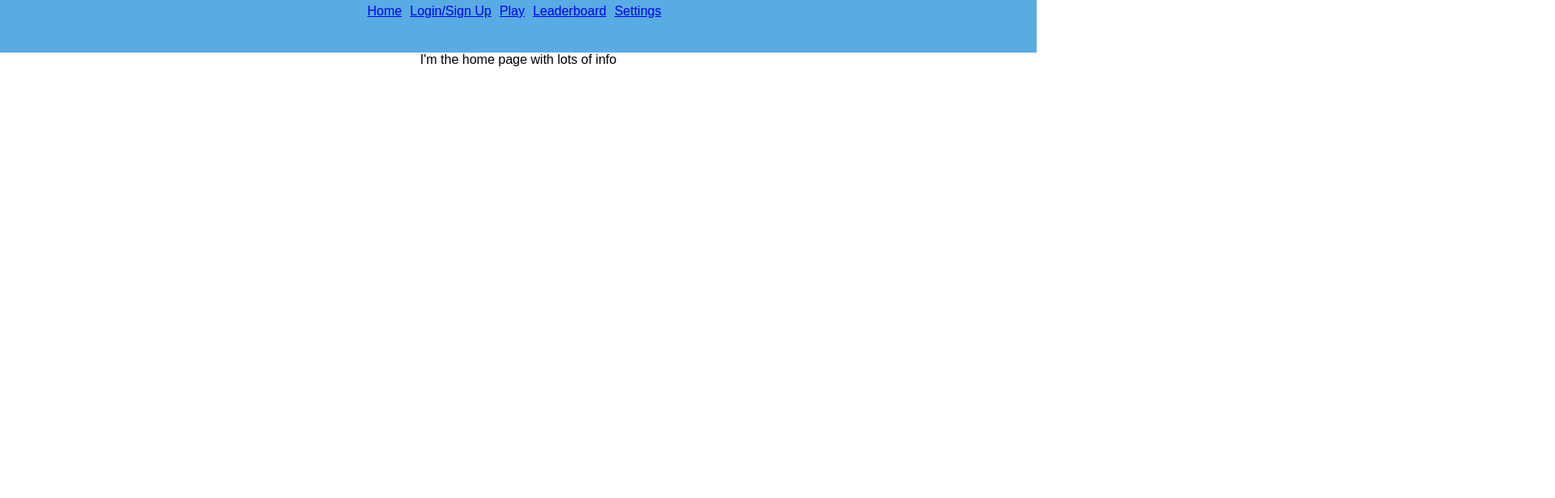
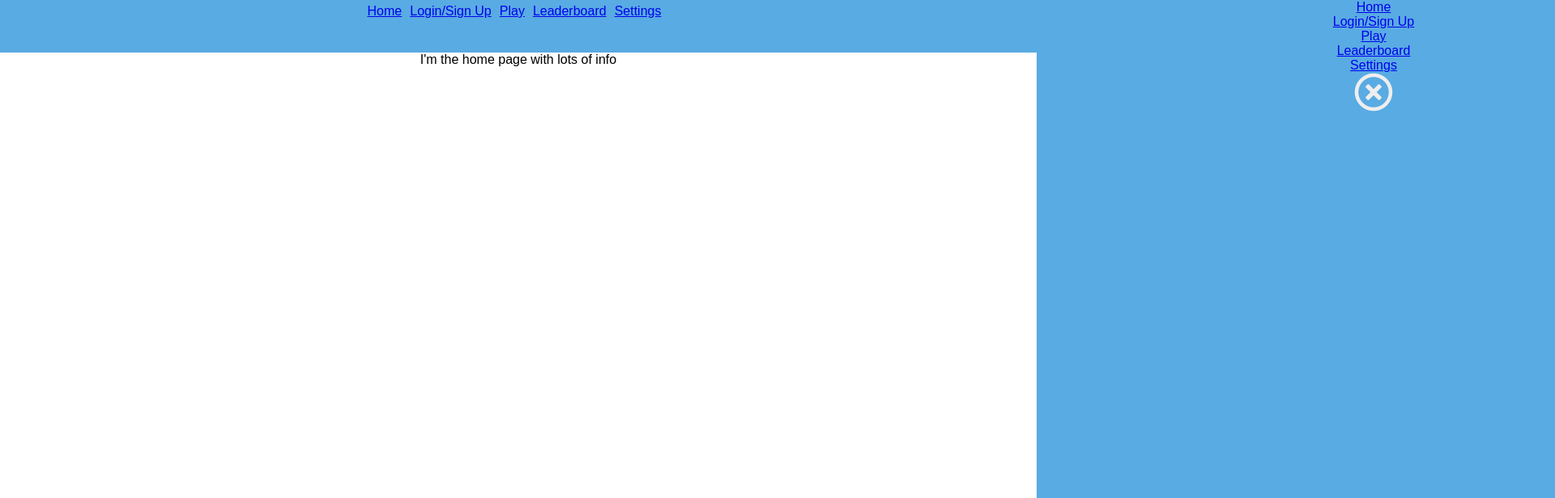
Before and after one commit to psd314/triviaddicted, a React (Create React App) app in the folder client/: page / in a window 1280 px wide. Shown: the top 616 px of the page at 81% size, 1920 px wide, since content can reach past the window. Built offline with nearby package versions, Linux system fonts and the light colour scheme.

Commit message:
fix side drawer animation

```diff
--- a/client/src/Layout/Layout.js
+++ b/client/src/Layout/Layout.js
@@ -31,7 +31,11 @@ class Layout extends Component {
             <Auxiliary>
                 <NavBar clicked={this.handleMenuClick} />
                 <Backdrop show={this.state.showSideDrawer} clicked={this.handleBackdropClick}/>
-                <SideDrawer show={this.state.showSideDrawer} clicked={this.handleMenuClick}/>
+                <SideDrawer
+                    show={this.state.showSideDrawer}
+                    clicked={this.handleMenuClick}
+                    closeDrawer={this.handleMenuClick}
+                    drawerStatus={this.state.showSideDrawer}/>
                 <Switch>
                     <Route exact path="/" component={Home} />
                     <Route exact path="/authentication" component={Authentication} />
--- a/client/src/components/SideDrawer/SideDrawer.css
+++ b/client/src/components/SideDrawer/SideDrawer.css
@@ -9,13 +9,14 @@
     height: 100vh;
     z-index: 200;
     opacity: 1;
-    transition-property: width, opacity;
+    transition-property: all;
     transition-duration: .65s;
 }
 
 .CloseSideDrawer {
-    width: 0;
-    opacity: 0;
+    /* width: 0;
+    opacity: 0; */
+    transform: translateX(100%);
 }
 
 p.exitIcon {
--- a/client/src/components/SideDrawer/SideDrawer.js
+++ b/client/src/components/SideDrawer/SideDrawer.js
@@ -5,12 +5,12 @@ import NavItems from '../../containers/Navigation/NavItems/NavItems';
 const sideDrawer = (props) => {
     return (props.show
         ? <div className="SideDrawer">
-                <NavItems styleClasses="SideDrawerNav"/>
-                {/* <i className="far fa-times-circle fa-3x" onClick={props.clicked}></i> */}
+                <NavItems drawerStatus={props.drawerStatus} closeDrawer={props.closeDrawer} styleClasses="SideDrawerNav"/>
+                <i className="far fa-times-circle fa-3x" onClick={props.clicked}></i>
             </div>
         : <div className="SideDrawer CloseSideDrawer">
-            <NavItems styleClasses="SideDrawerNav"/>
-            {/* <i className="far fa-times-circle fa-3x" onClick={props.clicked}></i> */}
+            <NavItems drawerStatus={props.drawerStatus} closeDrawer={props.closeDrawer} styleClasses="SideDrawerNav"/>
+            <i className="far fa-times-circle fa-3x" onClick={props.clicked}></i>
         </div>);
 }
 
--- a/client/src/containers/Navigation/NavItems/NavItems.js
+++ b/client/src/containers/Navigation/NavItems/NavItems.js
@@ -2,18 +2,16 @@ import React, {Component} from 'react';
 import './NavItems.css';
 import {Link} from 'react-router-dom';
 
-class NavItems extends Component {
-    render() {
-        return (
-            <ul className={this.props.styleClasses}>
-                <li><Link to="/" onClick={this.props.show}>Home</Link></li>
-                <li><Link to="/authentication">Login/Sign Up</Link></li>
-                <li><Link to="/play">Play</Link></li>
-                <li><Link to="/leaderboard">Leaderboard</Link></li>
-                <li><Link to="/settings">Settings</Link></li>
-            </ul>
-        );
-    }
+const navItems = (props) => {
+    return (
+        <ul className={props.styleClasses}>
+            <li><Link onClick={props.drawerStatus ? () => props.closeDrawer() : null} to="/">Home</Link></li>
+            <li><Link onClick={props.drawerStatus ? () => props.closeDrawer() : null} to="/authentication">Login/Sign Up</Link></li>
+            <li><Link onClick={props.drawerStatus ? () => props.closeDrawer() : null} to="/play">Play</Link></li>
+            <li><Link onClick={props.drawerStatus ? () => props.closeDrawer() : null} to="/leaderboard">Leaderboard</Link></li>
+            <li><Link onClick={props.drawerStatus ? () => props.closeDrawer() : null} to="/settings">Settings</Link></li>
+        </ul>
+    );
 }
 
-export default NavItems;
+export default navItems;
--- a/package.json
+++ b/package.json
@@ -18,6 +18,7 @@
   },
   "homepage": "https://github.com/psd314/triviaddicted#readme",
   "dependencies": {
+    "axios": "^0.17.1",
     "body-parser": "^1.18.2",
     "express": "^4.16.2"
   }
```
Also changed, not shown: 2 other files (tests, documents, lock files or other folders).
